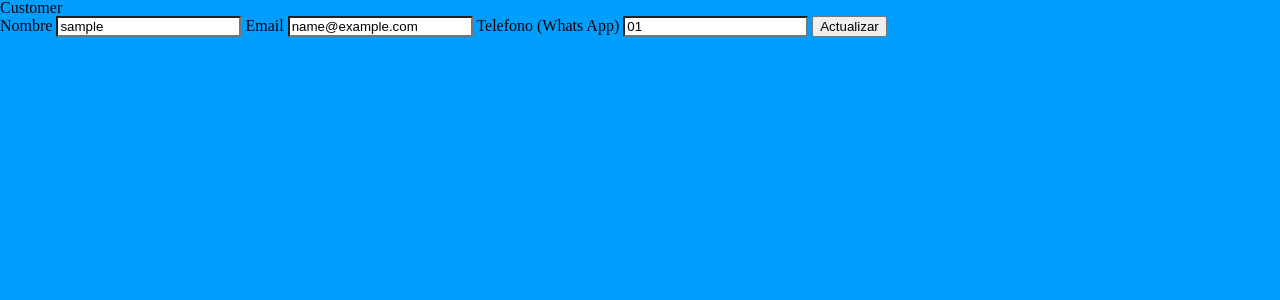
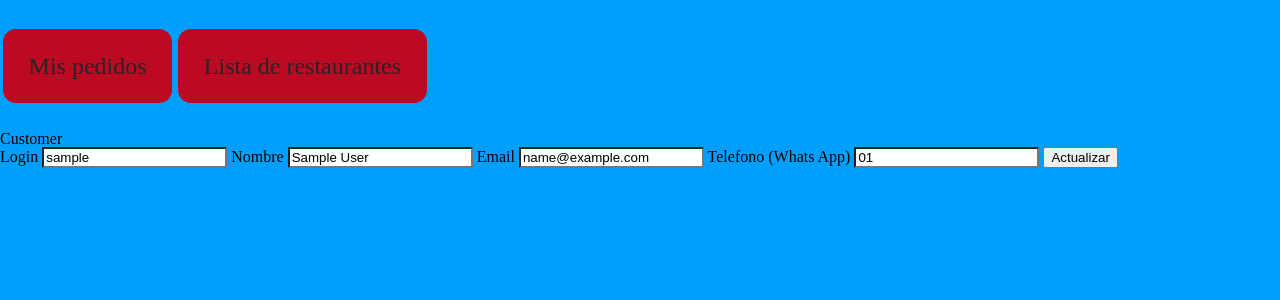
Before and after one commit to JorgeSaicoski/restaurantmanager, a Django app: page /account/customer/ in a window 1280 px wide. Shown: the top 300 px of the page. Run offline with Django 4.2, Linux system fonts and the light colour scheme; a user stored in the database is signed in; tables that the repository leaves empty hold one stand-in row (values such as "Sample post"); some libraries are stand-ins or nearby versions.

Commit message:
Update all navbar

```diff
--- a/accounts/templates/accounts/customer.html
+++ b/accounts/templates/accounts/customer.html
@@ -6,8 +6,10 @@
 <div class="container py-5">
 	<h1>Customer</h1>
 	<form method="POST" id="customer-form">
+		<label for="username">Login</label>
+		<input class="form-control" type="text" name="username" value="{{user.username}}">
 		<label for="name">Nombre</label>
-		<input class="form-control" type="text" name="name" value="{{user.username}}">
+		<input class="form-control" type="text" name="name" value="{{customer.name}}">
 		<label for="email">Email</label>
 		<input class="form-control" type="email" name="email" value="{{user.email}}">
 		<label for="phone">Telefono (Whats App)</label>
--- a/accounts/templates/accounts/main.html
+++ b/accounts/templates/accounts/main.html
@@ -9,6 +9,10 @@
         <link rel="stylesheet" type="text/css" href="{% static 'css/main.css' %}">
     </head>
     <body>
+      <ul class="navbar">
+        <a href="{% url 'orders_customer' request.user.email %}"><li>Mis pedidos</li></a>
+        <a href="{% url 'home' %}"><li>Lista de restaurantes</li></a>
+      </ul>
       {% block content %}
       {% endblock %}
       <script type="text/javascript">
--- a/accounts/views.py
+++ b/accounts/views.py
@@ -82,29 +82,32 @@ def updateCustomer(request):
 	name = form["name"]
 	email = form["email"]
 	phone = form["phone"]
-	print(name)
-	print(email)
-	print(phone)
-	message = "Actualizado"
+	username = form["username"]
+
 	try:
 		customer_check = Customer.objects.get(name=name)
 		if customer_check != customer:
-			message = "Nombre ya esta en uso"
+
 			return JsonResponse('name', safe=False)
 	except:
 		pass
 	try:
 		customer_check = Customer.objects.get(email=email)
 		if customer_check != customer:
-			message="email ya esta en uso"
 			return JsonResponse('email', safe=False)
+	except:
+		pass
+	try:
+		user_check = User.objects.get(username=username)
+		if user_check != user:
+			return JsonResponse('login', safe=False)
 	except:
 		pass
 
 	customer.email = email
 	customer.name = name
 	customer.phone = phone
-	user.username = name
+	user.username = username
 	user.email = email
 	customer.save()
 	user.save()
--- a/orders/templates/orders/main.html
+++ b/orders/templates/orders/main.html
@@ -12,11 +12,13 @@
       <ul class="nav">
         {% if request.user.is_authenticated %}
           <a href="" class="nav-container"><li>Salir de su cuenta</li></a>
+          <a href="{% url 'customer_page' %}" class="nav-container"><li>Actualizar</li></a>
         {% else %}
           <a href="{% url 'register' %}" class="nav-container"><li>Registrar</li></a>
           <a href="{% url 'login' %}" class="nav-container"><li>Hacer login</li></a>
         {% endif %}
         <a href="{% url 'orders_customer' customer.email %}" class="nav-container"><li>Lista de Pedidos</li></a>
+        <a href="{% url 'home' %}" class="nav-container"><li>Lista de restaurantes</li></a>
       </ul>
       {% block content %}
       {% endblock content %}
--- a/static/js/customer.js
+++ b/static/js/customer.js
@@ -4,12 +4,14 @@ let updatedInfo ={
   'name':null,
   'email':null,
   'phone': null,
+  'username': null,
 }
 
 function updateFormInfo(){
   updatedInfo.name = form.name.value
   updatedInfo.phone = form.phone.value
   updatedInfo.email = form.email.value
+  updatedInfo.username = form.username.value
 }
 
 
@@ -41,7 +43,13 @@ form.addEventListener('submit', function(e){
       Swal.fire({
           icon: 'error',
           title: 'Nombre ya esta en uso',
-          text: `El nombre (y login) ${form.name.value} ya esta en uso. Elija otro`,
+          text: `El nombre ${form.name.value} ya esta en uso. Elija otro`,
+      })
+    }else if (data == 'login'){
+      Swal.fire({
+          icon: 'error',
+          title: 'login ya esta en uso',
+          text: `El login ${form.username.value} ya esta en uso. Elija otro`,
       })
     }else{
       Swal.fire({
--- a/store/templates/store/main.html
+++ b/store/templates/store/main.html
@@ -10,6 +10,7 @@
     </head>
     <body>
     	<ul class="navbar">
+        <a href="{% url 'home' %}"><li>Lista de restaurantes</li></a>
         <a href="{% url 'store' restaurant.name %}"><li>Pedir {% if order.get_cart_items > 0 %}mas!{% else %} algo!{% endif %}</li></a>
         {% if order.get_cart_items > 0 %}<a href="{% url 'checkout' restaurant.name %}"><li>Realizar Pedido</li></a>{% endif %}
         <a href="{% url 'cart' restaurant.name %}" class="cart-nav"><li class="cart-nav-container"><img src="/static/images/cart.png" alt="cart" class="cart-nav-img"> {% if order.get_cart_items > 0 %}<p>{{order.get_cart_items}}</p>{% endif %}</li></a>
```
Also changed, not shown: restaurants/templates/restaurants/home.html (+7 -4 lines).
